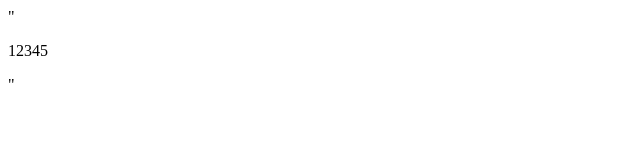
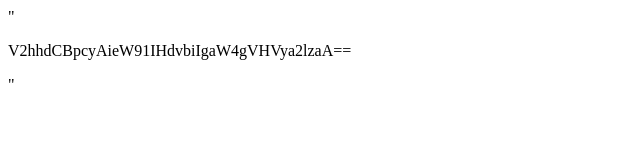
Before and after one commit to justarandomaccountt/justarandomaccountt.github.io, a plain HTML site: page index.html in a window 1280 px wide. Shown: the whole page, without its empty margins (0-640 px from the left). Drawn offline with Linux system fonts and the light colour scheme.

Commit message:
Initial commit

```diff
--- a/index.html
+++ b/index.html
@@ -1 +1 @@
-"<html><body><p>12345</p></body></html>"
+"<html><body><p>V2hhdCBpcyAieW91IHdvbiIgaW4gVHVya2lzaA==</p></body></html>"
```
